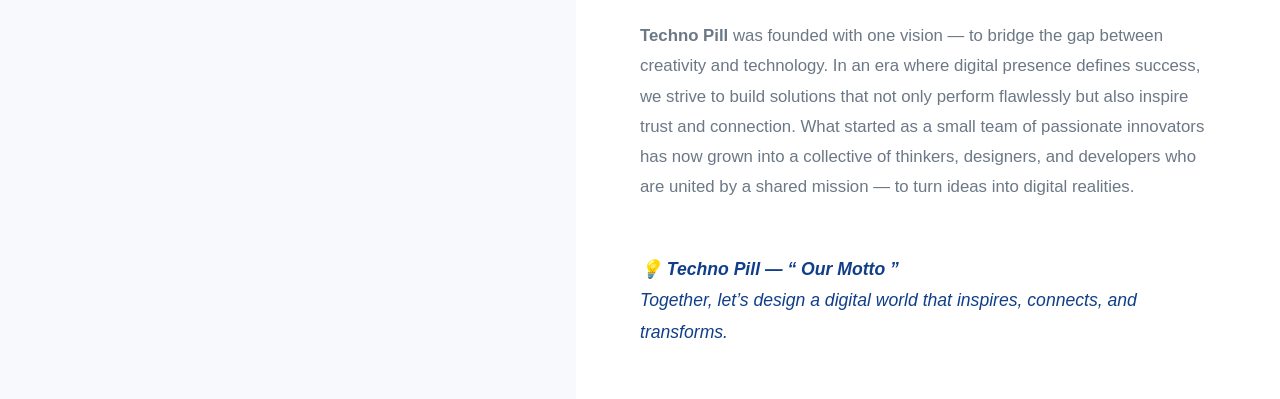
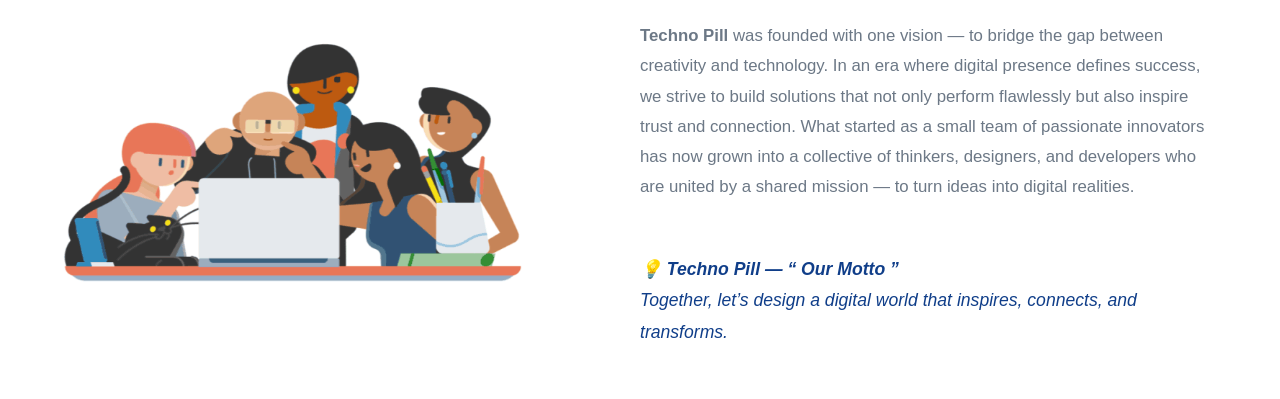
Before and after one commit to Jaya30102003/TECHNO-PILL, a plain HTML site: page index.html in a window 1280 px wide. Shown: the part 553-952 px from the top of the page. Drawn offline with Linux system fonts and the light colour scheme.

Commit message:
GIF insertion

```diff
--- a/index.html
+++ b/index.html
@@ -43,7 +43,7 @@
     <!-- Left Layout (for image or blank space) -->
     <div class="about-left">
       <!-- You can add an image here later -->
-      <!-- <img src="assets/images/about-bg.jpg" alt="About Techno Pill"> -->
+      <img src="assets/images/IT.gif" alt="About Techno Pill">
     </div>
 
     <!-- Right Layout (for text content) -->
--- a/style.css
+++ b/style.css
@@ -293,9 +293,21 @@
 /* LEFT LAYOUT */
 .about-left {
   flex: 1;
-  background: url('assets/images/about-bg.jpg') no-repeat center center/cover;
+  background: url('assets/images/IT.gif') no-repeat center center/cover;
+  display: flex;              /* centers the image */
+  justify-content: center;
+  align-items: center;
+  background: #ffffff;        /* light grey background behind image */
   min-height: 500px;
 }
+
+.about-left img {
+  width: 100%;                 /* adjust image size here (try 60–80%) */
+  height: auto;
+  border-radius: 10px;        /* optional: soft rounded edges */
+  object-fit: contain;        /* prevents image distortion */
+}
+
 
 /* RIGHT LAYOUT */
 .about-right {
```
Also changed, not shown: assets/images/IT.gif (added).
